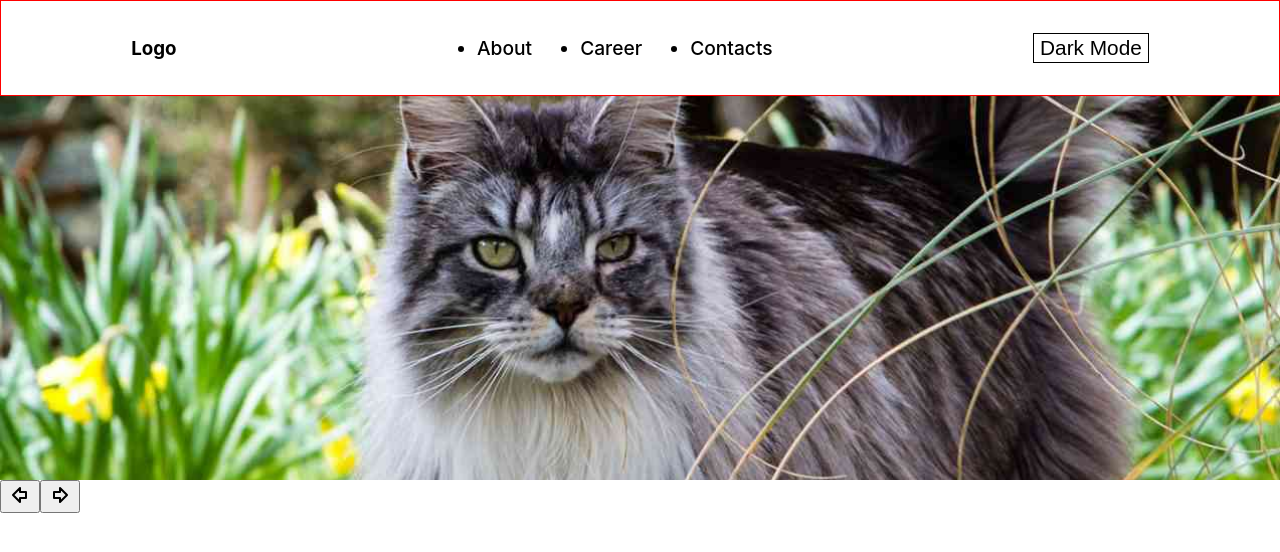
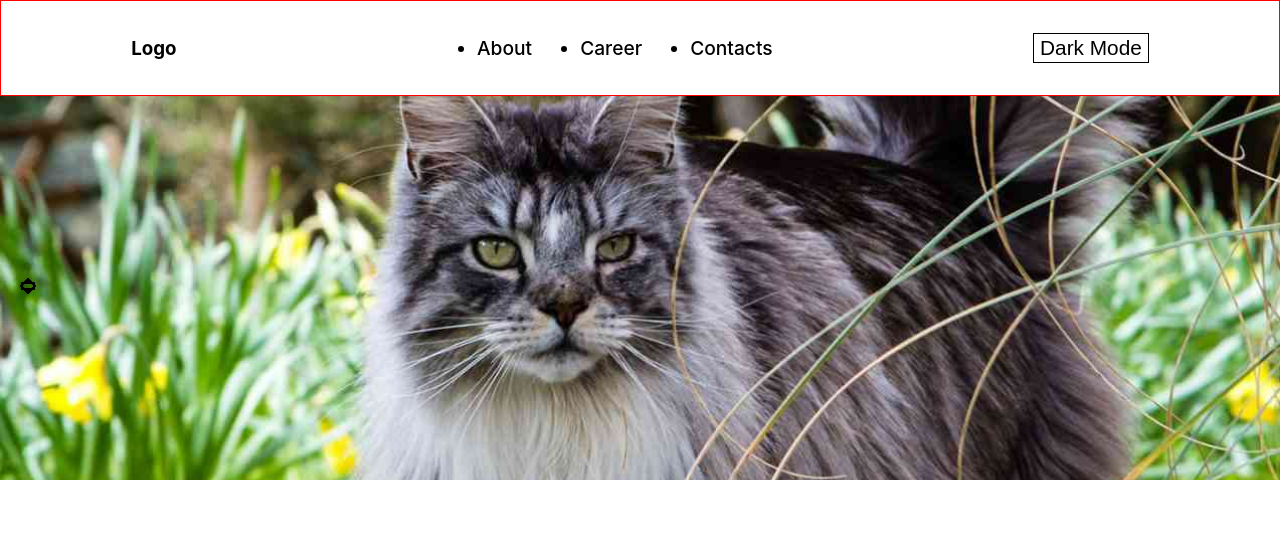
Before and after one commit to antasticAntman/Sliders-and-Carousel, a React (Create React App) app: page / in a window 1280 px wide. Shown: the top 552 px of the page. Built offline with nearby package versions, Linux system fonts and the light colour scheme.

Commit message:
I have the buttons overlapping the img

```diff
--- a/src/components/imagesSlider.jsx
+++ b/src/components/imagesSlider.jsx
@@ -7,10 +7,10 @@ export default function ImagesSlider(props){
 
 
     return(
-        <div style = {{width:'100%', height:'100%'}} >
+        <div style = {{width:'100%', height:'100%', position:'relative'}} >
             <img src={props.catIMAGES[imageIndex]} alt ={`cat Images ${imageIndex} `} className="img-slider-div"/>
-            <button><ArrowBigLeft/></button>
-            <button><ArrowBigRight/></button>
+            <button className="img-slider-btn"><ArrowBigLeft/></button>
+            <button className="img-slider-btn"><ArrowBigRight/></button>
         </div>
     )
 }
--- a/src/index.css
+++ b/src/index.css
@@ -68,3 +68,13 @@ li{
   height:100%;
   display:block;
 }
+
+.img-slider-btn {
+  all:unset;
+  display:block;
+  position: absolute;
+  top:0;
+  bottom:0;
+  padding:1rem;
+  cursor:pointer;
+}
```
